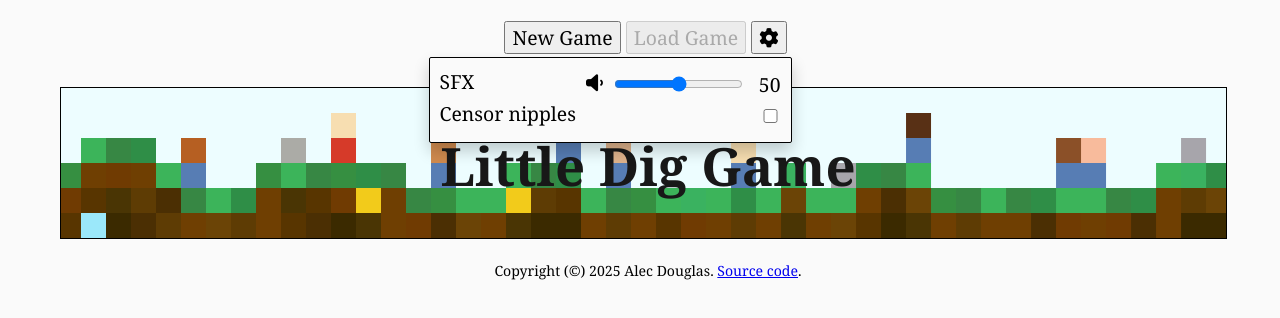
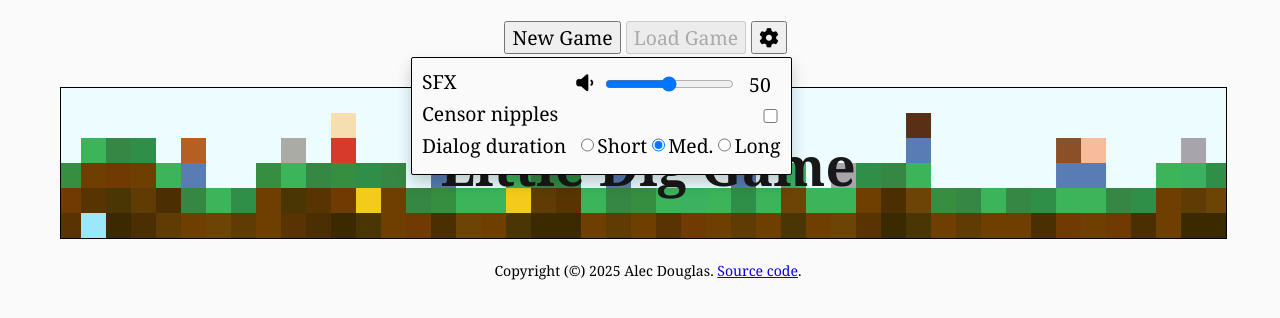
Before and after one commit to tuannotfound/littlediggame, a website built with webpack: page src/index.html in a window 1280 px wide. Both pictures are taken after a click on the button 768 px from the left and 37 px from the top of the page. Built offline with nearby package versions, Linux system fonts and the light colour scheme; files whose address does not match are found by name; a web font is replaced by a local one.

Commit message:
Add dialog duration options

```diff
--- a/src/dialogs.js
+++ b/src/dialogs.js
@@ -10,7 +10,7 @@ import "./timer_bar.css";
 export default class Dialogs {
     static MIN_CALCULATED_DURATION_S = 5;
     static DEFAULT_DURATION_S = 10;
-    static WORDS_PER_SECOND = 1.7;
+    static WORDS_PER_SECOND = 3;
     static SECONDS_PER_BREAK = 1;
     static sDialogQueue = [];
     static sPaused = false;
@@ -145,7 +145,8 @@ class Dialog {
 
         this.shownCallback = builder.shownCallback;
 
-        this.durationS = builder.durationS / window.GAME_SPEED;
+        this.durationS =
+            (builder.durationS * window.SETTINGS.dialogDurationModifier) / window.GAME_SPEED;
         this.dismissCallback = builder.dismissCallback;
         this.dismissed = false;
 
--- a/src/index.html
+++ b/src/index.html
@@ -41,6 +41,34 @@
                             >Censor n<span id="to_be_censored">ipp</span>les</label
                         >
                         <input type="checkbox" id="censor" style="grid-column: 2" />
+                        <label for="dialog_durations" style="grid-column: 1">Dialog duration</label>
+                        <div id="dialog_durations" style="grid-column: 2">
+                            <label>
+                                <input
+                                    type="radio"
+                                    id="short_dialogs"
+                                    name="drone"
+                                    value="0.5"
+                                />Short</label
+                            >
+                            <label>
+                                <input
+                                    type="radio"
+                                    id="medium_dialogs"
+                                    name="drone"
+                                    value="1"
+                                    checked
+                                /><span>Med.</span></label
+                            >
+                            <label>
+                                <input
+                                    type="radio"
+                                    id="long_dialogs"
+                                    name="drone"
+                                    value="1.5"
+                                />Long
+                            </label>
+                        </div>
                     </div>
                 </div>
             </div>
--- a/src/main.css
+++ b/src/main.css
@@ -414,6 +414,16 @@ li:before {
     justify-self: end;
 }
 
+#dialog_durations {
+    display: flex;
+    justify-content: end;
+}
+
+#dialog_durations input[type="radio"] {
+    position: relative;
+    top: -2px;
+}
+
 #sfx_volume_container {
     display: flex;
     align-items: center;
--- a/src/main.js
+++ b/src/main.js
@@ -18,6 +18,7 @@ window.DEBUG_MODE = false;
 window.SETTINGS = {
     censored: false,
     volume: 0.5,
+    dialogDurationModifier: 1,
 };
 // For testing only.
 window.GAME_SPEED = 1;
@@ -94,6 +95,26 @@ function initSettings() {
         toBeCensored.classList.toggle("blurry_text");
         SaveLoad.saveSettings();
     });
+
+    const dialogDurationInputs = document.querySelectorAll("#dialog_durations input");
+    const dialogDurationListener = (event) => {
+        window.SETTINGS.dialogDurationModifier = event.target.value;
+        SaveLoad.saveSettings();
+    };
+    let foundInitialValueMatch = false;
+    for (const dialogDurationInput of dialogDurationInputs) {
+        if (dialogDurationInput.value == window.SETTINGS.dialogDurationModifier) {
+            dialogDurationInput.checked = true;
+            foundInitialValueMatch = true;
+        } else {
+            dialogDurationInput.checked = false;
+        }
+        dialogDurationInput.addEventListener("change", dialogDurationListener);
+    }
+    if (!foundInitialValueMatch) {
+        dialogDurationInputs[Math.floor(dialogDurationInputs.length / 2)].checked = true;
+        dialogDurationListener({ target: dialogDurationInputs[0] });
+    }
 }
 
 function initUi() {
--- a/src/story.js
+++ b/src/story.js
@@ -172,8 +172,7 @@ export default class Story {
             Story.FOREMAN_NAME + " (mildly bereaved)",
             `That was my son.<br><br>
             He served The Company well.`,
-            this.foremanAvatarPath,
-            8
+            this.foremanAvatarPath
         );
     }
 
@@ -440,8 +439,6 @@ export default class Story {
             This has been deemed a Forbidden Planet. Please collect your tools and valuables and
             move on to your next assignment. Do not panic.`,
             Story.COMPANY_COMMUNICATION_AVATAR_PATH,
-            20,
-
             () => {},
             () => {
                 setTimeout(() => {
@@ -523,7 +520,6 @@ export default class Story {
             this.serpentName,
             `YES. The crew is vibrating with thirssst for the earth. Dig! Dig faster! More!`,
             Story.SERPENT_PARTIAL_DISGUISE_AVATAR_PATH,
-            6,
             () => {
                 onShownCallback();
             }
@@ -544,8 +540,7 @@ export default class Story {
         Dialogs.show(
             this.serpentName,
             `You ssssee it now, do you? Your purpose. Proceed with abandon.`,
-            Story.SERPENT_PARTIAL_DISGUISE_AVATAR_PATH,
-            10
+            Story.SERPENT_PARTIAL_DISGUISE_AVATAR_PATH
         );
     }
 
@@ -582,14 +577,12 @@ export default class Story {
         Dialogs.show(
             Story.COMPANY_LEADER_NAME,
             `Cease all digging operations immediately.`,
-            this.leaderAvatarPath,
-            7
+            this.leaderAvatarPath
         );
         Dialogs.show(
             Story.COMPANY_LEADER_NAME,
             `We will all suffer for your actions.`,
-            this.leaderAvatarPath,
-            7
+            this.leaderAvatarPath
         );
     }
 
@@ -600,7 +593,7 @@ export default class Story {
             <br><br>
             I must consume.`,
             Story.SERPENT_AVATAR_PATH,
-            15,
+            -1,
             (dialog) => {
                 // Swap out the title with an anagram revealer.
                 const anagramRevealer = new AnagramRevealer(
@@ -679,8 +672,7 @@ export default class Story {
         Dialogs.show(
             Story.COMPANY_LEADER_NAME,
             `You've nearly done it. Strike the final blows! Do not let up now!`,
-            this.leaderAvatarPath,
-            8
+            this.leaderAvatarPath
         );
     }
 
@@ -718,8 +710,7 @@ export default class Story {
             `Ssssssssss... it'ssss... all... sss... over...
             <br><br>
             ...sss.`,
-            Story.SERPENT_DEATH_AVATAR_PATH,
-            12
+            Story.SERPENT_DEATH_AVATAR_PATH
         );
         Dialogs.show(
             Story.COMPANY_LEADER_NAME,
```
